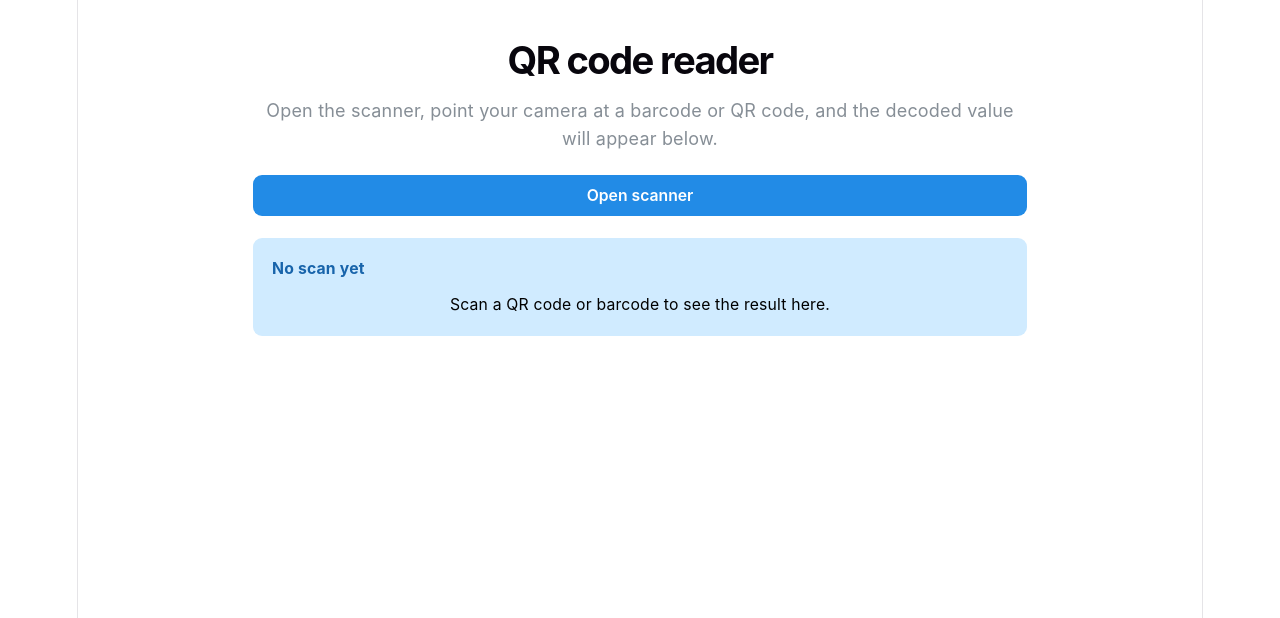
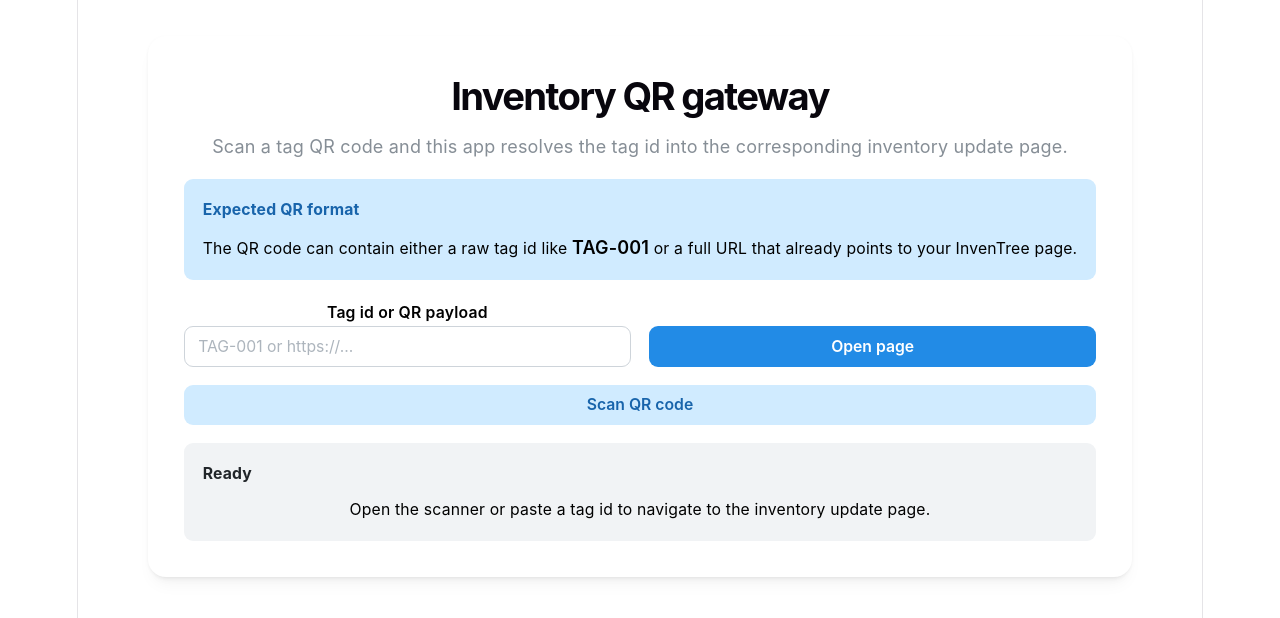
Before and after one commit to Hugo-mgs/PI-Iventree-EInk-App, a React (Vite) app: page / in a window 1280 px wide. Shown: the top 618 px of the page. Built offline with nearby package versions, Linux system fonts and the light colour scheme.

Commit message:
General solution for identifying tag with code

```diff
--- a/src/App.tsx
+++ b/src/App.tsx
@@ -1,43 +1,181 @@
-import { useState } from 'react'
-import { Alert, Button, Container, Stack, Text, Title } from '@mantine/core'
+import { useEffect, useMemo, useState } from 'react'
+import {
+  Alert,
+  Button,
+  Container,
+  Group,
+  Paper,
+  Stack,
+  Text,
+  TextInput,
+  Title,
+} from '@mantine/core'
 import BarcodeScanner from './BarcodeScanner'
-import './App.css'
+
+function isUrl(value: string) {
+  try {
+    new URL(value)
+    return true
+  } catch {
+    return false
+  }
+}
+
+function extractTagId(rawValue: string) {
+  const value = rawValue.trim()
+  if (!value) {
+    return ''
+  }
+
+  if (!isUrl(value)) {
+    return value
+  }
+
+  const url = new URL(value)
+  return (
+    url.searchParams.get('tag') ??
+    url.searchParams.get('code') ??
+    url.searchParams.get('id') ??
+    url.pathname.split('/').filter(Boolean).at(-1) ??
+    value
+  )
+}
+
+function resolveTargetUrl(rawValue: string) {
+  const value = rawValue.trim()
+  if (!value) {
+    return ''
+  }
+
+  if (isUrl(value)) {
+    return value
+  }
+
+  const baseUrl = import.meta.env.VITE_INVENTREE_PAGE_BASE_URL?.trim().replace(/\/$/, '') ?? ''
+  const pagePath = import.meta.env.VITE_INVENTREE_PAGE_PATH?.trim() ?? '/inventory/update'
+  const normalizedPath = pagePath.startsWith('/') ? pagePath : `/${pagePath}`
+
+  if (!baseUrl) {
+    return `${normalizedPath}?tag=${encodeURIComponent(value)}`
+  }
+
+  return `${baseUrl}${normalizedPath}?tag=${encodeURIComponent(value)}`
+}
+
+function readInitialTagId() {
+  return new URLSearchParams(window.location.search).get('tag')?.trim() ?? ''
+}
 
 function App() {
   const [scannerOpened, setScannerOpened] = useState(false)
   const [scannedCode, setScannedCode] = useState('')
+  const [tagId, setTagId] = useState(readInitialTagId)
+  const [manualInput, setManualInput] = useState(readInitialTagId)
+
+  const targetUrl = useMemo(() => {
+    if (!tagId) {
+      return ''
+    }
+
+    return resolveTargetUrl(tagId)
+  }, [tagId])
+
+  useEffect(() => {
+    const nextQuery = tagId ? `?tag=${encodeURIComponent(tagId)}` : ''
+    const nextUrl = `${window.location.pathname}${nextQuery}${window.location.hash}`
+    window.history.replaceState({}, '', nextUrl)
+  }, [tagId])
+
+  const openTargetForValue = (value: string) => {
+    const resolvedTagId = extractTagId(value)
+    if (!resolvedTagId) {
+      return
+    }
+
+    setTagId(resolvedTagId)
+    setManualInput(value)
+    setScannedCode(value)
+    setScannerOpened(false)
+
+    const resolvedTargetUrl = resolveTargetUrl(resolvedTagId)
+    const currentUrl = `${window.location.origin}${window.location.pathname}${window.location.search}${window.location.hash}`
+
+    if (resolvedTargetUrl !== currentUrl) {
+      window.location.assign(resolvedTargetUrl)
+    }
+  }
 
   return (
-    <Container size="sm" py="xl">
+    <Container size="md" py="xl">
       <Stack gap="lg">
+        <Paper p="xl" radius="lg" shadow="sm">
+          <Stack gap="md">
             <div>
-          <Title order={1}>QR code reader</Title>
+              <Title order={1}>Inventory QR gateway</Title>
               <Text c="dimmed" mt="xs">
-            Open the scanner, point your camera at a barcode or QR code, and the decoded value will appear below.
+                Scan a tag QR code and this app resolves the tag id into the corresponding inventory update page.
               </Text>
             </div>
 
-        <Button onClick={() => setScannerOpened(true)}>Open scanner</Button>
+            <Alert color="blue" title="Expected QR format">
+              The QR code can contain either a raw tag id like <Text span fw={600}>TAG-001</Text> or a full URL that
+              already points to your InvenTree page.
+            </Alert>
+
+            <Group align="end" grow>
+              <TextInput
+                label="Tag id or QR payload"
+                placeholder="TAG-001 or https://..."
+                value={manualInput}
+                onChange={(event) => setManualInput(event.currentTarget.value)}
+              />
+              <Button
+                onClick={() => {
+                  openTargetForValue(manualInput)
+                }}
+              >
+                Open page
+              </Button>
+            </Group>
+
+            <Button variant="light" onClick={() => setScannerOpened(true)}>
+              Scan QR code
+            </Button>
 
             {scannedCode ? (
-          <Alert color="green" title="Last scanned value">
-            {scannedCode}
+              <Alert color="green" title="Last scanned QR payload">
+                <Stack gap={4}>
+                  <Text size="sm">{scannedCode}</Text>
+                  <Text size="sm" c="dimmed">
+                    Resolved tag id: {tagId}
+                  </Text>
+                </Stack>
               </Alert>
             ) : (
-          <Alert color="blue" title="No scan yet">
-            Scan a QR code or barcode to see the result here.
+              <Alert color="gray" title="Ready">
+                Open the scanner or paste a tag id to navigate to the inventory update page.
               </Alert>
             )}
+
+            {tagId ? (
+              <Alert color="teal" title="Resolved target">
+                <Stack gap={6}>
+                  <Text size="sm">{targetUrl}</Text>
+                  <Text size="sm" c="dimmed">
+                    This value can be sent to your InvenTree update page as the tag-specific identifier.
+                  </Text>
                 </Stack>
+              </Alert>
+            ) : null}
+          </Stack>
+        </Paper>
 
         <BarcodeScanner
           opened={scannerOpened}
           onClose={() => setScannerOpened(false)}
-        onDetected={(code) => {
-          setScannedCode(code)
-          setScannerOpened(false)
-        }}
+          onDetected={openTargetForValue}
         />
+      </Stack>
     </Container>
   )
 }
```
Also changed, not shown: 1 other file (tests, documents, lock files or other folders). Lines whose indentation alone changed are shown as unchanged.
